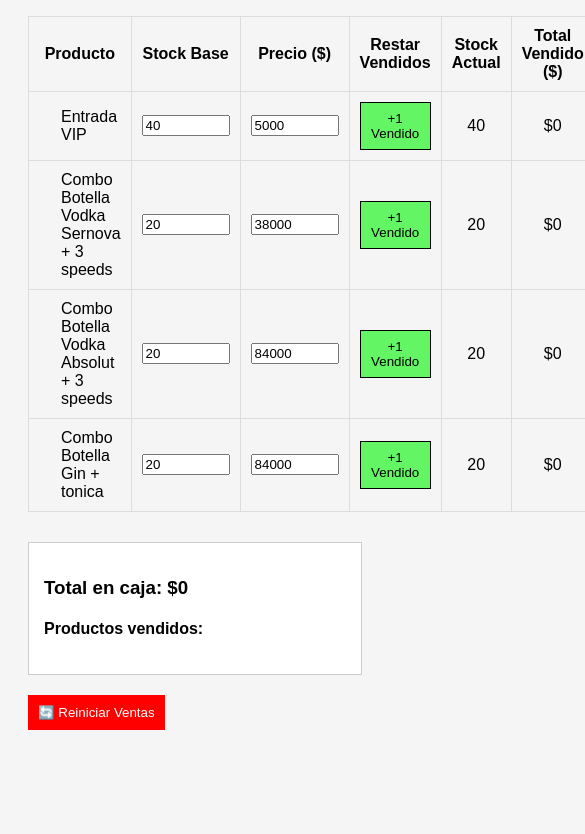
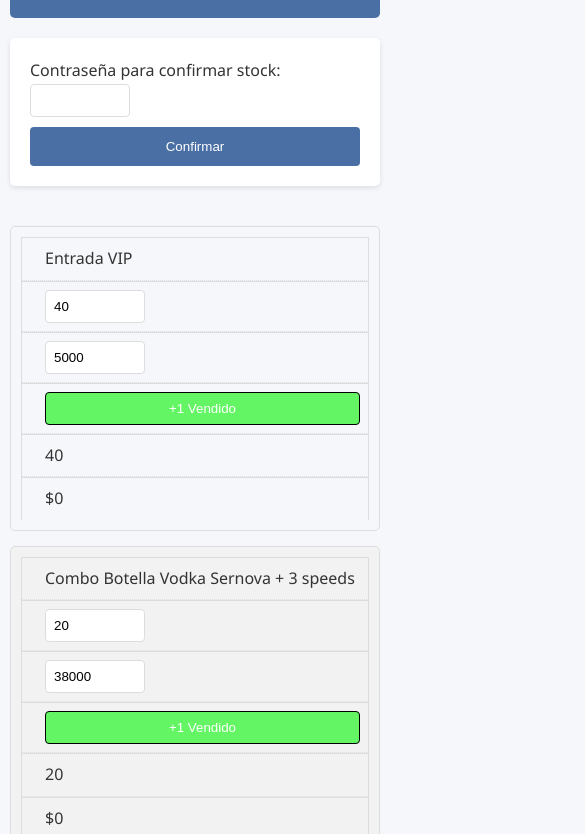
Before and after one commit to Nickozero3/Guardarropa, a plain HTML site: page index.html in a window 390 px wide. Shown: the part 139-973 px from the top of the page, 585 px wide, since content can reach past the window. Before the commit the page ends 897 px from the top, so only its background shows below. Drawn offline with Linux system fonts and the light colour scheme.

Commit message:
Refactor HTML structure and enhance CSS styles for improved layout and responsiveness

```diff
--- a/index.html
+++ b/index.html
@@ -2,41 +2,52 @@
 <html lang="es">
   <head>
     <meta charset="UTF-8" />
+    <meta name="viewport" content="width=device-width, initial-scale=1.0" />
     <title>Control de Stock y Ventas</title>
     <link rel="stylesheet" href="style.css" />
   </head>
   <body>
-    <h2>Control de Stock y Ventas</h2>
+    <div class="container">
+      <header>
+        <h1>Control de Stock y Ventas</h1>
+      </header>
 
-    <div id="passwordSection">
+      <div id="passwordSection" class="card">
         <label>Contraseña para confirmar stock: </label>
         <input type="password" id="passwordInput" />
         <button onclick="confirmPassword()">Confirmar</button>
       </div>
 
-    <table id="stockTable">
+      <div class="table-responsive">
+        <table id="stockTable" class="responsive-table">
           <thead>
             <tr>
               <th>Producto</th>
               <th>Stock Base</th>
               <th>Precio ($)</th>
-          <th>Restar Vendidos</th>
+              <th>Acción</th>
               <th>Stock Actual</th>
               <th>Total Vendido ($)</th>
             </tr>
           </thead>
           <tbody id="tableBody"></tbody>
         </table>
+      </div>
 
-    <div id="resumenVentas">
+      <div id="resumenVentas" class="card">
         <h3>Total en caja: $<span id="totalCaja">0</span></h3>
         <h4>Productos vendidos:</h4>
         <ul id="listaVendidos"></ul>
       </div>
 
-    <button id="reiniciarBtn" onclick="reiniciarVentas()">
+      <button
+        id="reiniciarBtn"
+        class="btn-reiniciar"
+        onclick="reiniciarVentas()"
+      >
         🔄 Reiniciar Ventas
       </button>
+    </div>
 
     <script src="script.js"></script>
   </body>
--- a/style.css
+++ b/style.css
@@ -17,15 +17,15 @@ td {
 input[type="number"] {
   width: 80px;
 }
-.nombre{
-    text-align: left;
-    padding-left: 2rem;
+.nombre {
+  text-align: left;
+  padding-left: 2rem;
 }
 
-.restar{
-    background-color: rgb(99, 245, 99);
-    padding: 0.5rem;
-    border: 0.5px black solid;
+.restar {
+  background-color: rgb(99, 245, 99);
+  padding: 0.5rem;
+  border: 0.5px black solid;
 }
 #resumenVentas {
   margin-top: 30px;
@@ -41,3 +41,223 @@ input[type="number"] {
   border: none;
   cursor: pointer;
 }
+
+/* Estilos base */
+:root {
+  --primary-color: #4a6fa5;
+  --secondary-color: #166088;
+  --accent-color: #4fc3f7;
+  --danger-color: #e74c3c;
+  --success-color: #2ecc71;
+  --light-color: #f8f9fa;
+  --dark-color: #343a40;
+}
+
+* {
+  box-sizing: border-box;
+  margin: 0;
+  padding: 0;
+}
+
+body {
+  font-family: "Segoe UI", Tahoma, Geneva, Verdana, sans-serif;
+  line-height: 1.6;
+  color: #333;
+  background-color: #f5f7fa;
+  padding: 0;
+  margin: 0;
+}
+
+.container {
+  width: 100%;
+  max-width: 1200px;
+  margin: 0 auto;
+  padding: 20px;
+}
+
+header {
+  background-color: var(--primary-color);
+  color: white;
+  padding: 20px 0;
+  margin-bottom: 20px;
+  text-align: center;
+  border-radius: 5px;
+}
+
+h1,
+h2,
+h3,
+h4 {
+  margin-bottom: 15px;
+}
+
+.card {
+  background: white;
+  border-radius: 5px;
+  box-shadow: 0 2px 5px rgba(0, 0, 0, 0.1);
+  padding: 20px;
+  margin-bottom: 20px;
+}
+
+/* Estilos para la tabla */
+.table-responsive {
+  overflow-x: auto;
+  margin-bottom: 20px;
+}
+
+table {
+  width: 100%;
+  border-collapse: collapse;
+  margin: 20px 0;
+  box-shadow: 0 1px 3px rgba(0, 0, 0, 0.1);
+}
+
+th,
+td {
+  padding: 12px 15px;
+  text-align: center;
+  border-bottom: 1px solid #ddd;
+}
+
+th {
+  background-color: var(--primary-color);
+  color: white;
+  font-weight: bold;
+}
+
+tr:nth-child(even) {
+  background-color: #f2f2f2;
+}
+
+tr:hover {
+  background-color: #e9e9e9;
+}
+
+/* Estilos para inputs y botones */
+input[type="number"],
+input[type="password"] {
+  padding: 8px;
+  border: 1px solid #ddd;
+  border-radius: 4px;
+  width: 100%;
+  max-width: 150px;
+}
+
+button {
+  background-color: var(--primary-color);
+  color: white;
+  border: none;
+  padding: 10px 15px;
+  border-radius: 4px;
+  cursor: pointer;
+  transition: background-color 0.3s;
+}
+
+button:hover {
+  background-color: var(--secondary-color);
+}
+
+#reiniciarBtn {
+  background-color: var(--danger-color);
+  width: 100%;
+  padding: 12px;
+  font-size: 16px;
+}
+
+#reiniciarBtn:hover {
+  background-color: #c0392b;
+}
+
+/* Estilos para el resumen de ventas */
+#resumenVentas {
+  background-color: #e8f4fc;
+}
+
+#totalCaja {
+  font-weight: bold;
+  color: var(--secondary-color);
+}
+
+#listaVendidos {
+  list-style-type: none;
+}
+
+#listaVendidos li {
+  padding: 5px 0;
+  border-bottom: 1px dashed #ccc;
+}
+
+/* Estilos responsive */
+@media screen and (max-width: 768px) {
+  .responsive-table {
+    display: block;
+    width: 100%;
+  }
+
+  .responsive-table thead {
+    display: none;
+  }
+
+  .responsive-table tbody {
+    display: block;
+    width: 100%;
+  }
+
+  .responsive-table tr {
+    display: block;
+    margin-bottom: 15px;
+    border: 1px solid #ddd;
+    border-radius: 5px;
+    padding: 10px;
+  }
+
+  .responsive-table td {
+    display: flex;
+    justify-content: row-reverse;
+    align-items: center;
+    text-align: right;
+    padding: 8px;
+    border-bottom: 1px dotted #ddd;
+  }
+
+  .responsive-table td:before {
+    content: attr(data-label);
+    font-weight: bold;
+    text-align: left;
+    margin-right: 15px;
+  }
+
+  .responsive-table td:last-child {
+    border-bottom: none;
+  }
+
+  input[type="number"],
+  input[type="password"] {
+    max-width: 100px;
+  }
+}
+
+@media screen and (max-width: 480px) {
+  .container {
+    padding: 10px;
+  }
+
+  header {
+    padding: 15px 0;
+  }
+
+  #passwordSection {
+    display: flex;
+    flex-direction: column;
+    gap: 10px;
+  }
+
+  #passwordSection label {
+    margin-bottom: -10px;
+  }
+
+  button {
+    width: 100%;
+    padding: 12px;
+  }
+}
```
Lines whose indentation alone changed are shown as unchanged.
